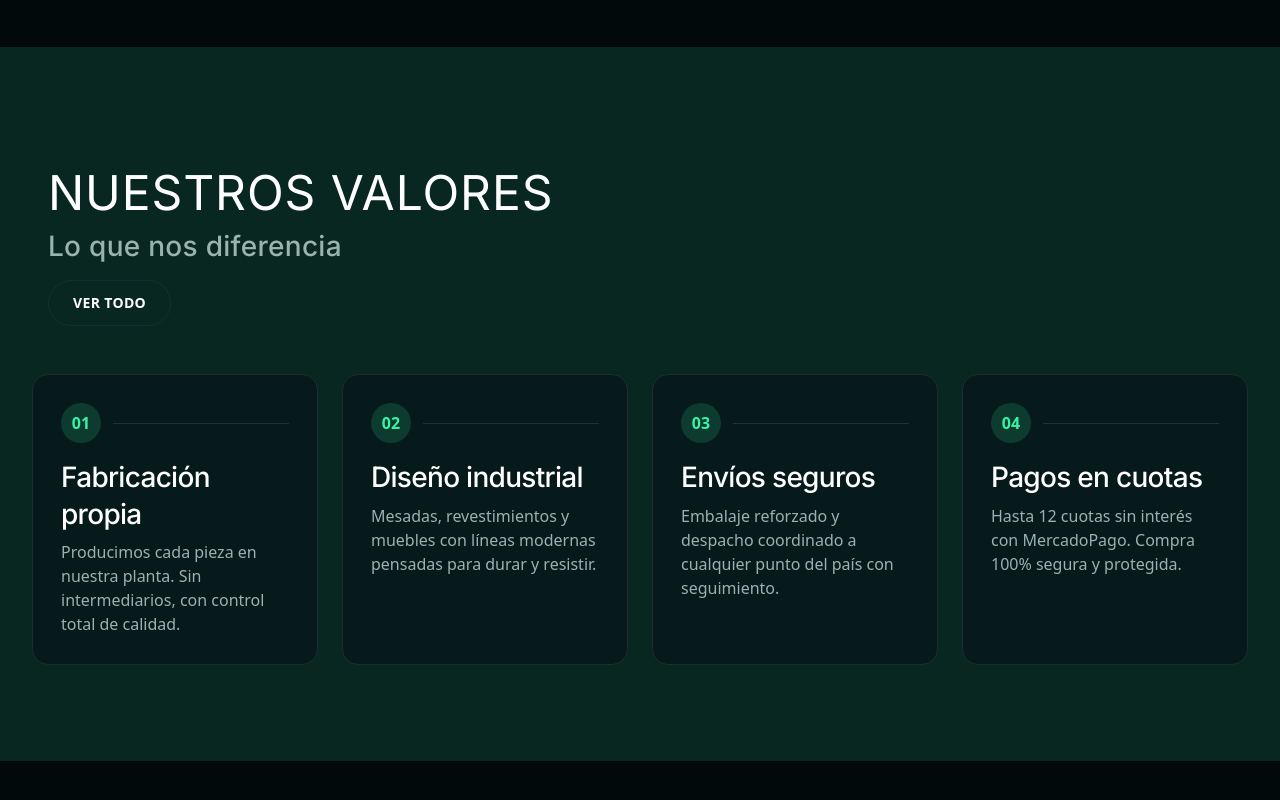
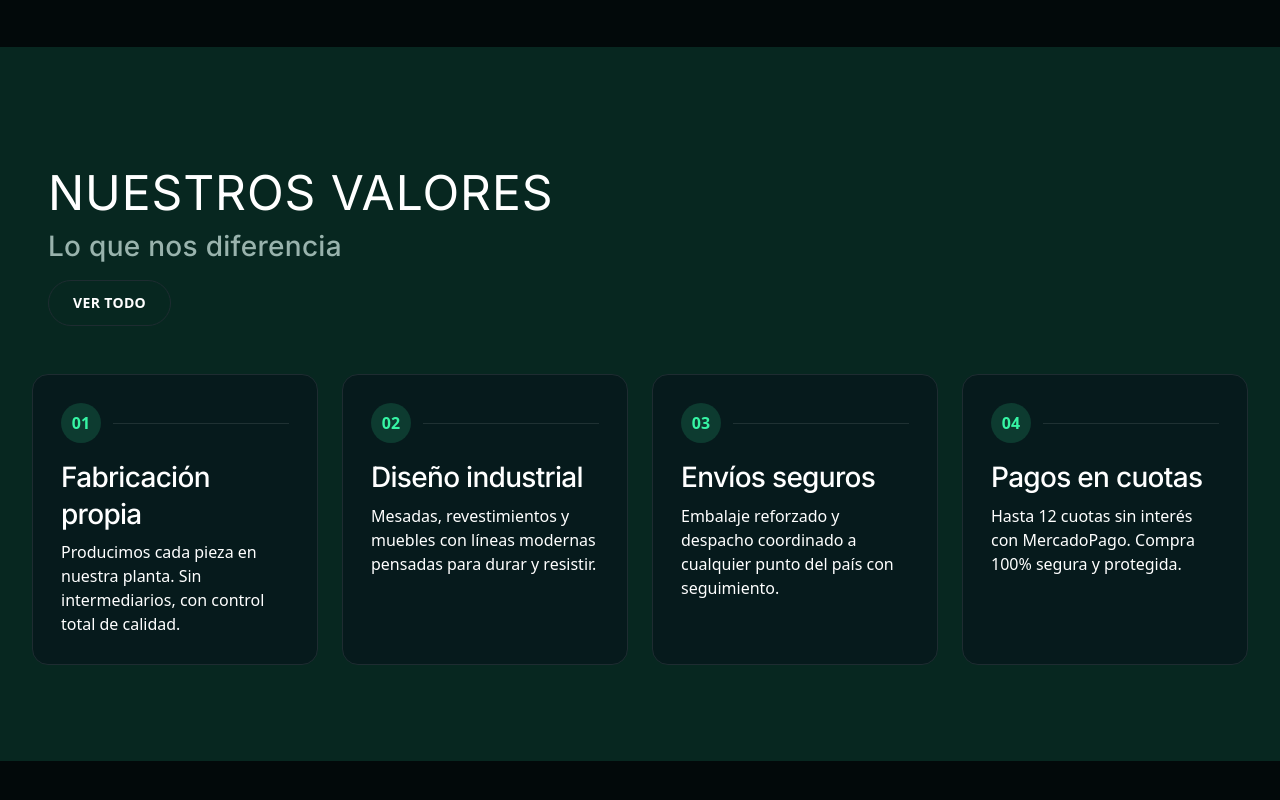
Before and after one commit to ferelchiflon/carsoplacweb, a React (Vite) app in the folder carsoplac-back/carsoplac-principal/: page /nosotros in a window 1280 px wide. Shown: the part 1742-2542 px from the top of the page. Built offline with nearby package versions, Linux system fonts and the light colour scheme; no server answers; what @mercadopago/sdk-react would draw is missing.

Commit message:
feat(style): fase 2a - renombrar text-body a copy en index.css

```diff
--- a/carsoplac-back/carsoplac-principal/src/index.css
+++ b/carsoplac-back/carsoplac-principal/src/index.css
@@ -254,7 +254,7 @@
     letter-spacing: 0.01em;
     color: var(--color-pure-white);
   }
-  .text-body {
+  .copy {
     font-size: 1rem;
     line-height: 1.5;
     color: var(--color-sage-gray);
```
